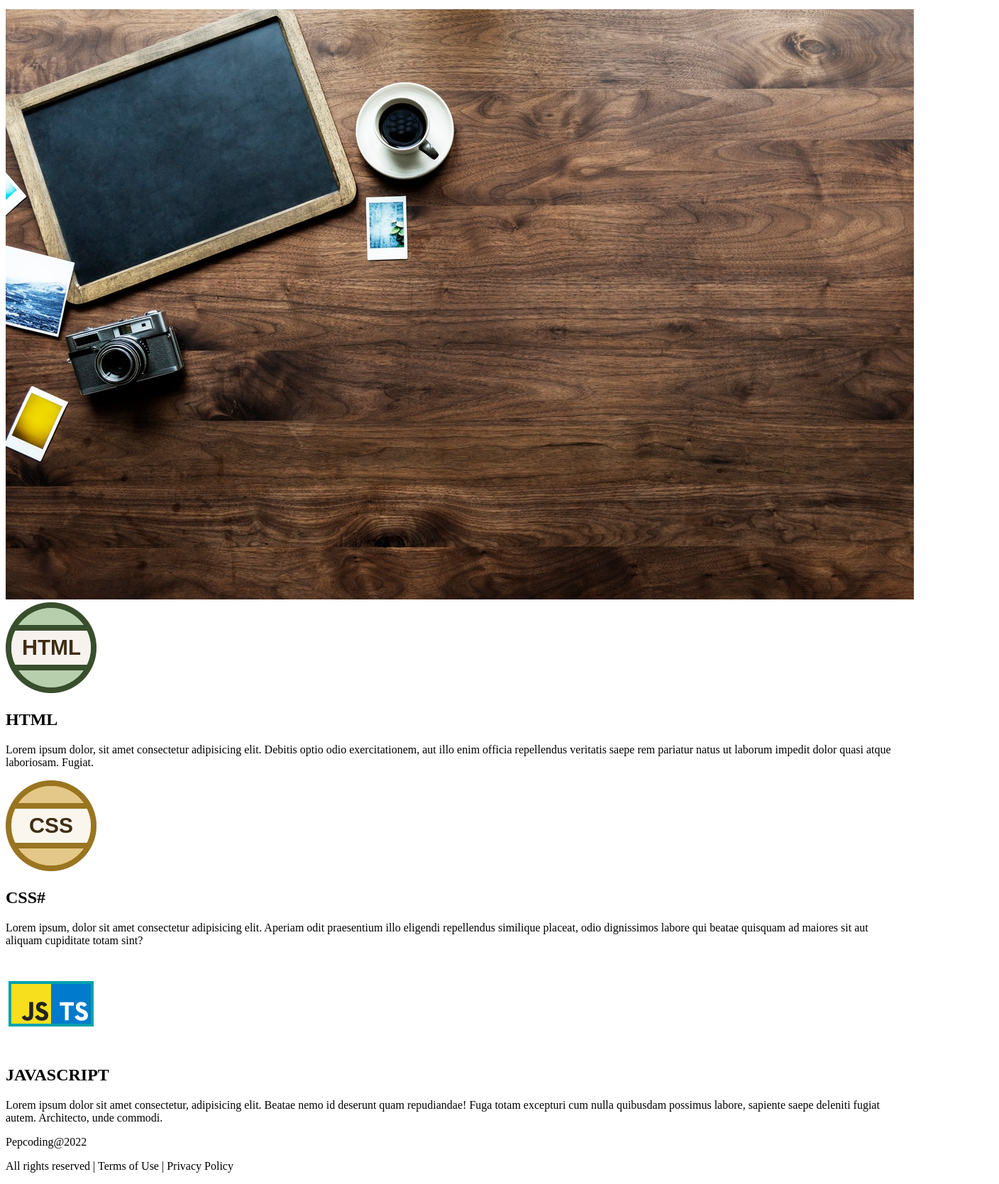
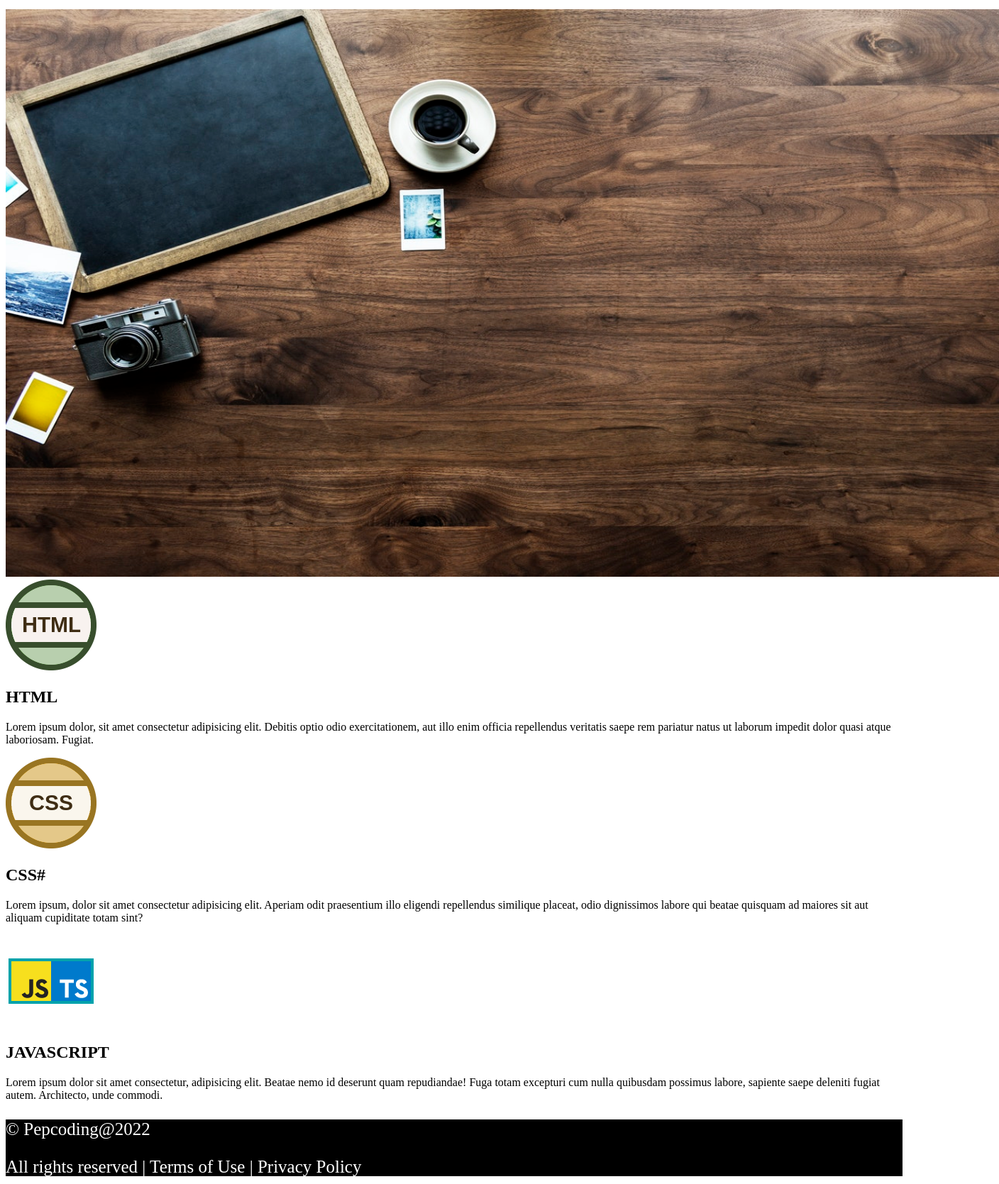
Before and after one commit to Kise07/learnMern07, a plain HTML site: page html/website/index.html in a window 1280 px wide. Shown: the part 137-1806 px from the top of the page at 71% size, 1408 px wide, since content can reach past the window. Drawn offline with Linux system fonts and the light colour scheme.

Commit message:
website css intro

```diff
--- a/html/website/index.html
+++ b/html/website/index.html
@@ -5,6 +5,7 @@
     <meta http-equiv="X-UA-Compatible" content="IE=edge" />
     <meta name="viewport" content="width=device-width, initial-scale=1.0" />
     <title>DEV 101</title>
+    <link rel="stylesheet" href="style.css" />
   </head>
   <body>
     <!-- first part starts -->
@@ -18,13 +19,18 @@
 
     <!-- second part starts -->
 
-    <img src="images/lap.jpeg" alt="blackboard coffee camera on wooden table" />
+    <div class="welcomeImage">
+      <img
+        src="images/lap.jpeg"
+        alt="blackboard coffee camera on wooden table"
+      />
+    </div>
 
     <!-- second part ends -->
 
     <!-- third part starts -->
 
-    <div class="container">
+    <div>
       <div>
         <img src="images/html.png" alt="" />
         <h2>HTML</h2>
@@ -61,8 +67,8 @@
 
     <!-- fourth part starts -->
 
-    <div>
-      <p>Pepcoding@2022</p>
+    <div class="footer">
+      <p>&copy Pepcoding@2022</p>
       <p>All rights reserved | Terms of Use | Privacy Policy</p>
     </div>
 
--- /dev/null
+++ b/html/website/style.css
@@ -0,0 +1,18 @@
+li {
+  list-style: none;
+}
+
+.welcomeImage > img {
+  height: 800px;
+  width: 1400px;
+}
+
+.footer {
+  height: 80px;
+  background-color: black;
+  color: white;
+}
+
+.footer > p {
+  font-size: 25px;
+}
```
